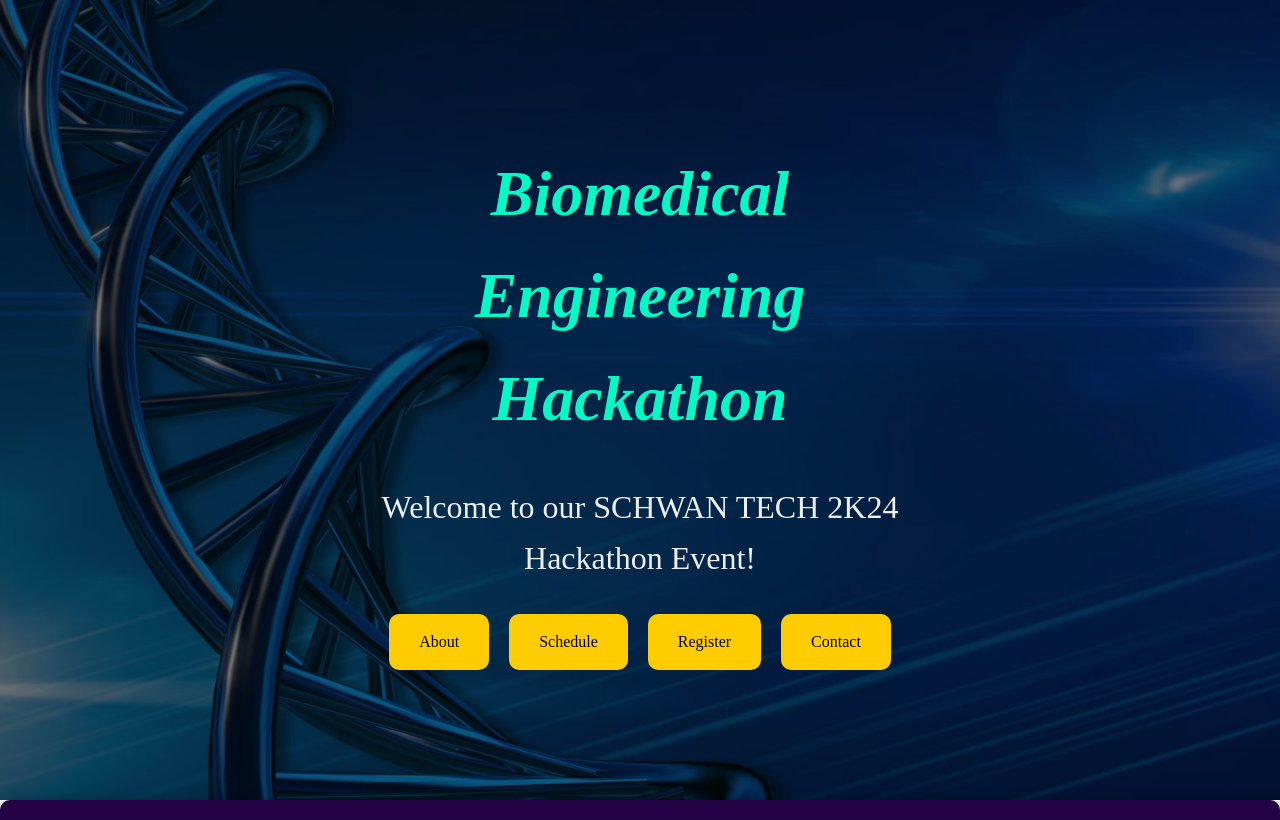
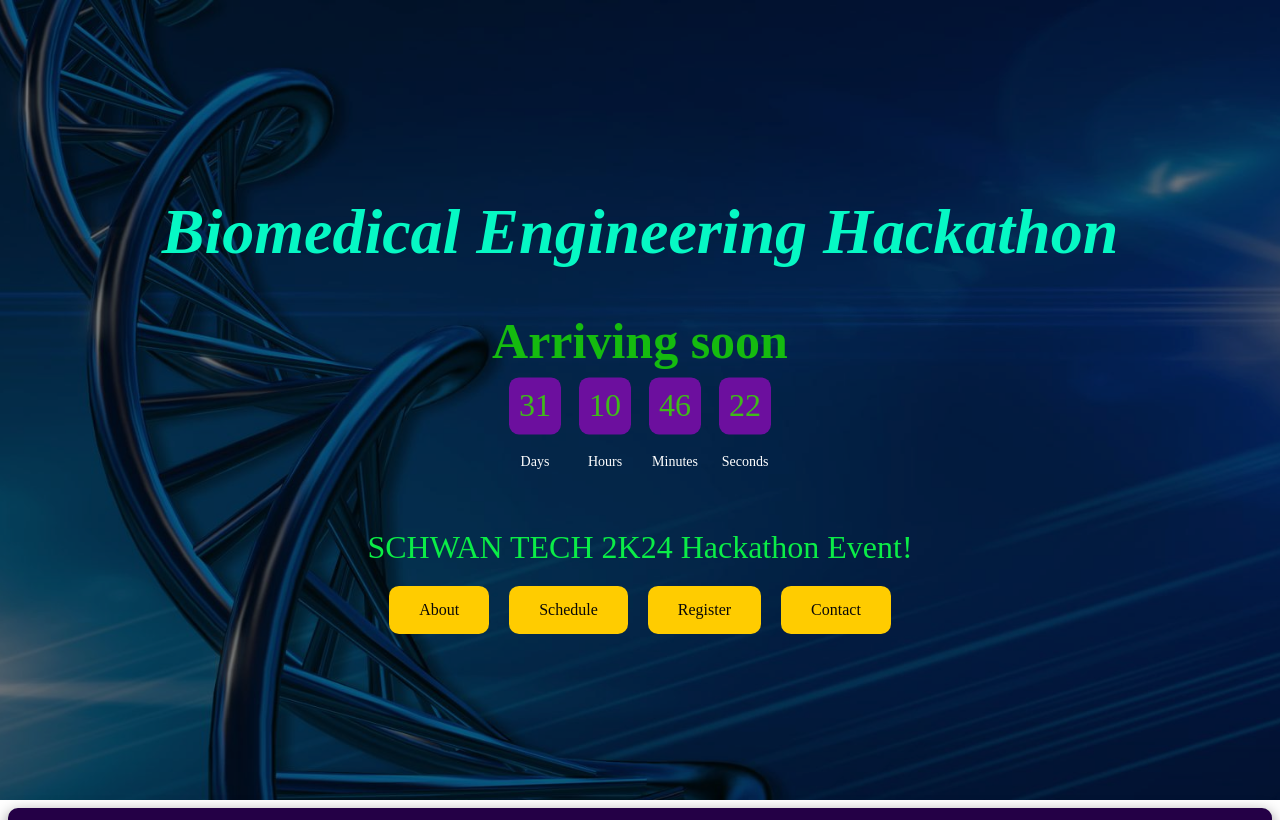
Before and after one commit to GaneshR8903/hackathonbme, a website: page hackathon.html in a window 1280 px wide. Shown: the top 820 px of the page. Drawn offline with Linux system fonts and the light colour scheme.

Commit message:
hackthon1

```diff
--- a/css/hackathon.css
+++ b/css/hackathon.css
@@ -1,12 +1,12 @@
-body {
+dy {
   font-family: "Times New Roman", sans-serif;
   line-height: 1.6;
   color: #fff;
   margin: 0;
   padding: 0;
   animation: rollIn 1.5s ease-out;
-  overflow: auto; /* Hide the horizontal scrollbar */
-  scroll-behavior: smooth; /* Enable smooth scrolling */
+  overflow: auto;
+  scroll-behavior: smooth;
 }
 
 header {
@@ -19,11 +19,16 @@
   width: 100%;
   height: 100%;
   filter: brightness(50%);
-  background: url("images/background_image.jpg") center/cover no-repeat fixed;
+  background-size: cover;
+  background-position: center;
+  background-repeat: no-repeat;
   position: absolute;
   top: 0;
   left: 0;
   z-index: -1;
+}
+.header-content h2 {
+  font-size: 50px;
 }
 
 .header-content {
@@ -31,38 +36,60 @@
   top: 50%;
   left: 50%;
   transform: translate(-50%, -50%);
-  color: #dddf6a; /* Set the text color to white */
+  color: #15bb0f;
   z-index: 1;
+  text-align: center;
+  width: 100%;
+}
+.launch-time {
+  display: flex;
+  justify-content: center;
+  align-items: center;
+  flex-wrap: wrap;
+  position: absolute;
+  top: 50%;
+  left: 50%;
+  transform: translate(-50%, -50%);
+  width: 100%;
 }
 
-header h1 {
-  font-size: 4rem;
-  margin-bottom: 10px;
-  color: #e5b200;
+.timer-box {
+  text-align: center;
+  margin: 20px; /* Adjusted margin */
+  display: flex;
+  flex-direction: column; /* Display the timer vertically */
+  align-items: center;
+  width: 30px;
 }
 
-header p {
-  font-size: 2.5rem;
-  margin-bottom: 30px;
-  color: #e5b200;
+.timer-box p {
+  font-size: 36px;
+  margin-bottom: 5px;
+  background-color: #6c0f9e;
+  padding: 10px;
+  border-radius: 10px;
+  color: #ffcc00;
 }
 
-/* Define a keyframe animation for the rolling effect */
+.timer-box span {
+  color: #fff;
+  font-size: 14px;
+  display: block;
+}
+
 @keyframes rollIn {
   from {
-    transform: translateY(100vh); /* Move the content below the viewport */
+    transform: translateY(100vh);
   }
   to {
-    transform: translateY(0); /* Bring the content to its normal position */
+    transform: translateY(0);
   }
 }
-
-/* Apply the rolling animation to the body */
 
 header h1.glow {
   text-align: center;
   animation: glow 1s ease-in-out infinite alternate;
-  color: #00ff00; /* Adjusted glow color to match the header */
+  color: #00ff00;
 }
 
 header img.start-image {
@@ -73,8 +100,8 @@
 }
 
 .start-button {
-  background-color: #e5b200; /* Adjusted button color */
-  color: #fff; /* Button text color */
+  background-color: #e5b200;
+  color: #fff;
 }
 
 .start-button:hover {
@@ -101,7 +128,7 @@
   display: block;
   padding: 15px 30px;
   background-color: #ffcc00;
-  color: #000;
+  color: #090808;
   text-decoration: none;
   border-radius: 10px;
   transition: background-color 0.3s ease;
@@ -112,25 +139,30 @@
 }
 
 .header-content h1 {
-  font-size: 4rem; /* Increase the font size */
-  color: #06f8c4; /* Set the color to a prominent one */
-  font-weight: bold; /* Make the text bold */
-  font-style: italic; /* Apply italic style */
+  font-size: 4rem;
+  color: #06f8c4;
+  font-weight: bold;
+  font-style: italic;
 }
 
 .header-content p {
-  font-size: 2rem; /* Adjust the font size for the subtitle */
-  color: #ebeff0; /* Set the color for the subtitle */
+  font-size: 2rem;
+  margin-bottom: 20px;
+  color: #3fbb19;
+  text-align: center;
 }
-
+.contents p {
+  color: #0bed47;
+  margin-top: 10px;
+}
 section {
   text-align: center;
-  background-color: #240046; /* Attractive color for the sections */
+  background-color: #240046;
   padding: 40px;
   border-radius: 10px;
   box-shadow: 0px 5px 15px rgba(0, 0, 0, 0.5);
   margin-bottom: 50px;
-  min-height: 500px; /* Increase the height of the sections */
+  min-height: 500px;
 }
 
 section img {
@@ -160,48 +192,48 @@
   display: flex;
   justify-content: center;
   align-items: center;
-  flex-wrap: wrap; /* Allow items to wrap to the next line */
-  margin-top: 40px; /* Increased space after the image */
+  flex-wrap: wrap;
+  margin-top: 40px;
 }
 
 .step {
   display: flex;
   align-items: center;
   justify-content: center;
-  width: 150px; /* Increased width */
-  height: 150px; /* Increased height */
+  width: 150px;
+  height: 150px;
   border-radius: 50%;
-  background-color: #3498db; /* Darker blue color */
+  background-color: #3498db;
   color: #fff;
-  margin: 20px; /* Increased space between options */
+  margin: 20px;
   cursor: pointer;
   transition: background-color 0.3s ease, color 0.3s ease;
-  font-size: 1.6em; /* Increased font size */
+  font-size: 1.6em;
 }
 
 .step:hover {
-  background-color: #2980b9; /* Slightly darker blue on hover */
+  background-color: #2980b9;
 }
 
 .step.active {
-  background-color: #2c3e50; /* Darker gray for active step */
+  background-color: #2c3e50;
 }
 
 #details-container {
-  margin-top: 40px; /* Increased space between options and details container */
+  margin-top: 40px;
   padding: 20px;
   border: 2px solid #2c3e50;
   border-radius: 10px;
-  background-color: #fff; /* White background */
-  color: #2c3e50; /* Dark gray text color */
+  background-color: #fff;
+  color: #2c3e50;
   position: relative;
   z-index: 2;
 }
 
 .step-with-image {
   position: relative;
-  height: 300px; /* Adjust the height as needed */
-  width: 100%; /* Set the width to 100% to cover the entire width of the container */
+  height: 300px;
+  width: 100%;
   margin: 20px;
   border-radius: 10px;
   overflow: hidden;
@@ -224,7 +256,7 @@
     transform: translateX(-50);
   }
   100% {
-    transform: translateX(100%); /* Adjust the distance to control the speed */
+    transform: translateX(100%);
   }
 }
 
@@ -260,6 +292,24 @@
 
 @media only screen and (max-width: 300px) {
   .background-image {
-    background-size: contain; /* Adjust the background size for mobile devices */
+    background-size: contain;
   }
 }
+
+.content {
+  top: 50%;
+  position: absolute;
+  transform: translate(-50%);
+  color: #fff;
+  align-items: center;
+  justify-content: center;
+}
+
+.content h1 {
+  font-size: 64px;
+  font-weight: 600;
+}
+
+.content h1 span {
+  color: #ff3753;
+}
--- a/hackathon.html
+++ b/hackathon.html
@@ -18,7 +18,30 @@
     <header>
       <div class="header-content">
         <h1>Biomedical Engineering Hackathon</h1>
-        <p>Welcome to our SCHWAN TECH 2K24 Hackathon Event!</p>
+        <h2>Arriving soon</h2>
+        <br /><br />
+        <div class="launch-time">
+          <div class="timer-box">
+            <p id="days">00</p>
+            <span>Days</span>
+          </div>
+          <div class="timer-box">
+            <p id="hours">00</p>
+            <span>Hours</span>
+          </div>
+          <div class="timer-box">
+            <p id="minutes">00</p>
+            <span>Minutes</span>
+          </div>
+          <div class="timer-box">
+            <p id="seconds">00</p>
+            <span>Seconds</span>
+          </div>
+        </div>
+        <div class="contents">
+          <br /><br /><br /><br />
+          <p>SCHWAN TECH 2K24 Hackathon Event!</p>
+        </div>
         <nav>
           <ul>
             <li><a href="#about">About</a></li>
@@ -29,6 +52,36 @@
         </nav>
       </div>
     </header>
+
+    <script>
+      function formatTime(value) {
+        return value < 10 ? "0" + value : value;
+      }
+
+      var countDownDate = new Date("March 27, 2024 00:00:00").getTime();
+      var x = setInterval(function () {
+        var now = new Date().getTime();
+        var distance = countDownDate - now;
+
+        var days = formatTime(Math.floor(distance / (1000 * 60 * 60 * 24)));
+        var hours = formatTime(Math.floor((distance % (1000 * 60 * 60 * 24)) / (1000 * 60 * 60)));
+        var minutes = formatTime(Math.floor((distance % (1000 * 60 * 60)) / (1000 * 60)));
+        var seconds = formatTime(Math.floor((distance % (1000 * 60)) / 1000));
+
+        document.getElementById("days").innerHTML = days;
+        document.getElementById("hours").innerHTML = hours;
+        document.getElementById("minutes").innerHTML = minutes;
+        document.getElementById("seconds").innerHTML = seconds;
+
+        if (distance < 0) {
+          clearInterval(x);
+          document.getElementById("days").innerHTML = "00";
+          document.getElementById("hours").innerHTML = "00";
+          document.getElementById("minutes").innerHTML = "00";
+          document.getElementById("seconds").innerHTML = "00";
+        }
+      }, 1000);
+    </script>
 
     <section id="about">
       <h2>About</h2>
```
Also changed, not shown: images/register_image.jpg.
